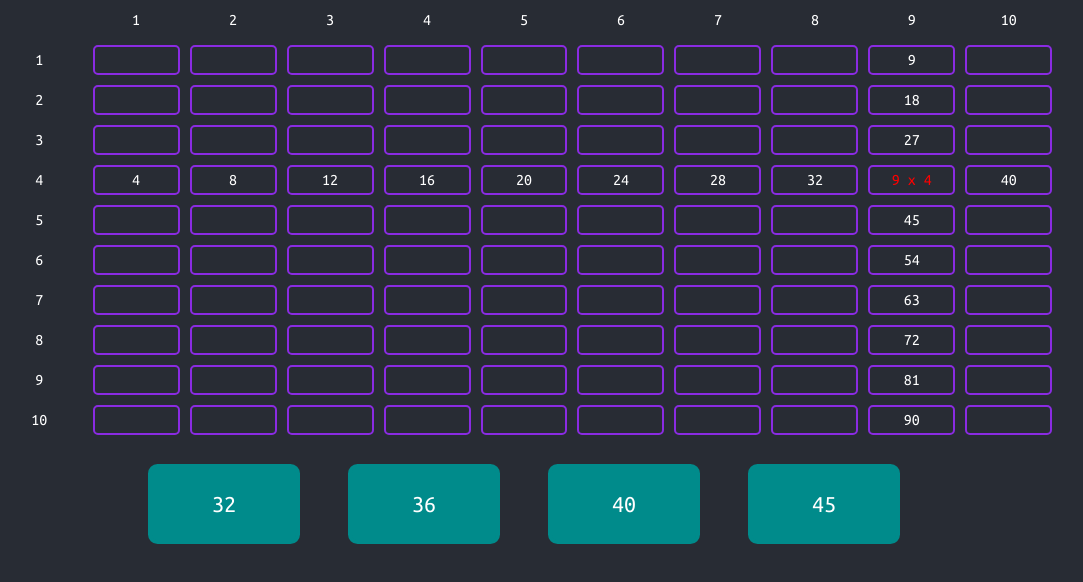
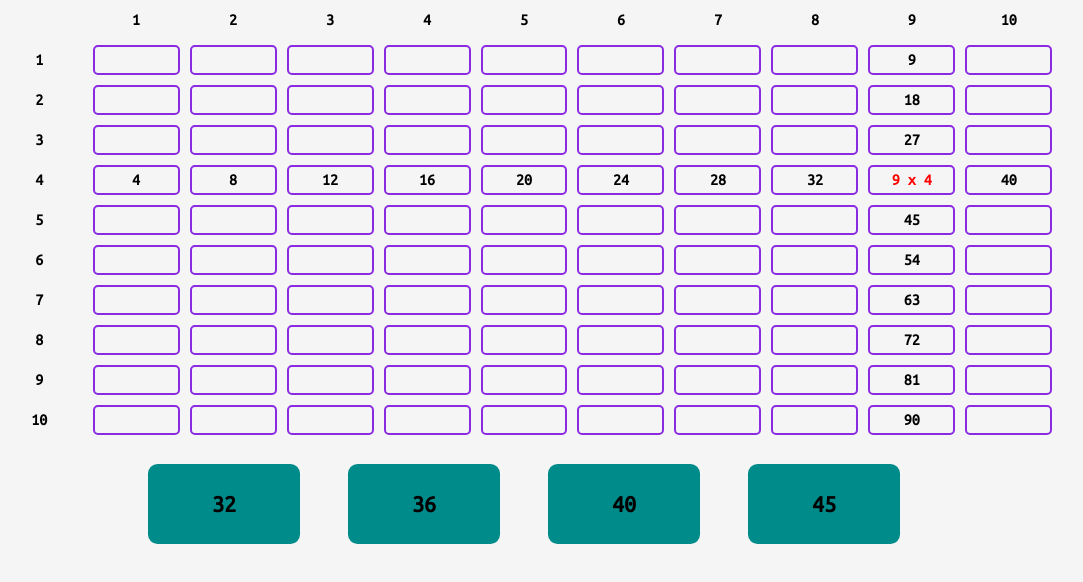
Before and after one commit to imaman/smart-bee, a React (Create React App) app: page / in a window 1280 px wide. Shown: the top 582 px of the page, without its empty margins (116-1199 px from the left). Built offline with nearby package versions, Linux system fonts and the light colour scheme.

Commit message:
recolor (#7)

```diff
--- a/src/App.css
+++ b/src/App.css
@@ -1,12 +1,13 @@
 
 body {
-  background-color: #282c34;
+  background-color: whitesmoke;
   text-align: center;
   font-family: 'Ubuntu Mono', monospace;
 }
 
 .app {
-  color: white;
+  color: black;
+  font-weight: bold;
   display: grid;
   grid-template-columns: 1fr 10fr 1fr;
   grid-template-areas:
--- a/src/solution-panel.css
+++ b/src/solution-panel.css
@@ -39,8 +39,8 @@
 }
 
 .candidate-answer.correct.selected {
-  border-color: darkblue;
-  background-color: darkblue;
+  border-color: lightblue;
+  background-color: lightblue;
 }
 
 .check {
--- a/src/solution-panel.tsx
+++ b/src/solution-panel.tsx
@@ -29,6 +29,6 @@ export function SolutionPanel(props: {answers: number[], onSolved: () => void})
     <div className='candidates'>
       {sorted.map(at => <div className={'candidate-answer' + (selected === at ? ' selected' : '') + (at === props.answers[0] ? ' correct' : '')} key={at} onClick={() => clicked(at)}>{at}</div>)}
     </div>
-    {isCorrect === 'yes' ? <Confetti gravity={0.5}/> : <></>}
+    {isCorrect === 'yes' ? <Confetti gravity={0.8} tweenDuration={2000} friction={0.95} recycle={false}/> : <></>}
   </div>
 }
```
